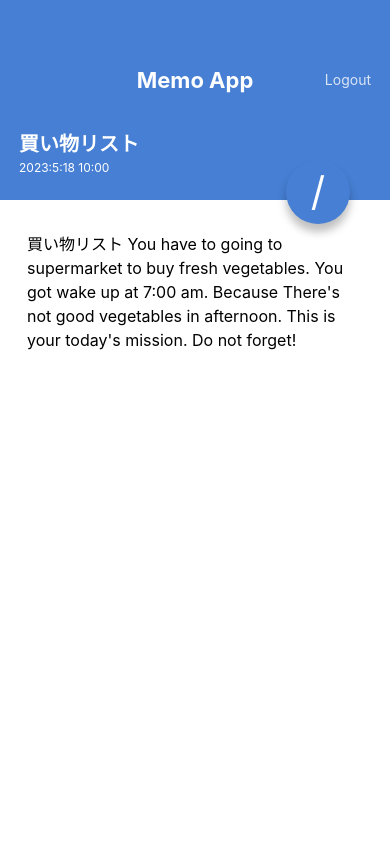
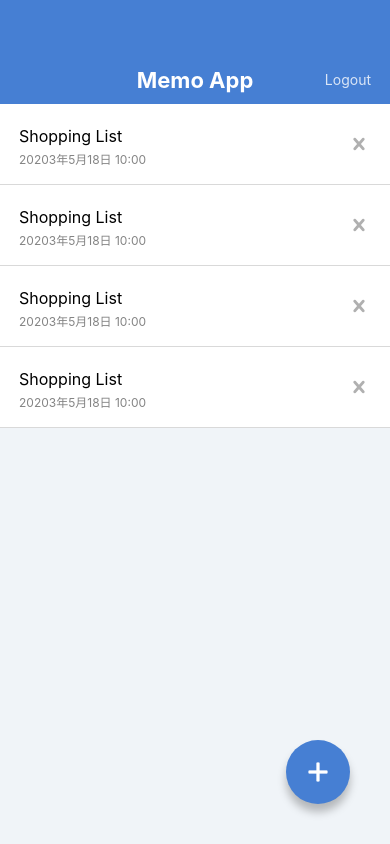
Before and after one commit to fujitakeito/MemoApp, a React Native app: screen / in a window 390 px wide. Built offline with nearby package versions, Linux system fonts and the light colour scheme.

Commit message:
Install @expo/vector-icons

```diff
--- a/App.jsx
+++ b/App.jsx
@@ -3,6 +3,6 @@ import MemoDetailScreen from './src/screens/MemoDetailScreen';
 
 export default function App() {
   return (
-    <MemoDetailScreen/>
+    <MemoListScreen/>
   );
 }
--- a/package.json
+++ b/package.json
@@ -9,6 +9,7 @@
     "web": "expo start --web"
   },
   "dependencies": {
+    "@expo/vector-icons": "^13.0.0",
     "expo": "~48.0.15",
     "expo-status-bar": "~1.4.4",
     "prop-types": "^15.8.1",
--- a/src/components/CircleButton.jsx
+++ b/src/components/CircleButton.jsx
@@ -1,21 +1,22 @@
-import { StyleSheet, Text, View } from 'react-native'
+import { StyleSheet, View } from 'react-native'
 import React from 'react'
 import { string, shape } from 'prop-types'
+import { Entypo } from '@expo/vector-icons';
 
 export default function CircleButton(props) {
 
-    const { children, style } = props;
+    const { style, name } = props;
 
     return (
         <View style={[styles.circleButton, style]}>
-            <Text style={styles.circleButtonLabel}>{children}</Text>
+            <Entypo name={name} size={32} color="white" />
         </View>
     )
 }
 
 CircleButton.propTypes = {
-    children: string.isRequired,
     style: shape(),
+    name: string.isRequired,
 }
 
 CircleButton.defaultProps = {
--- a/src/components/MemoList.jsx
+++ b/src/components/MemoList.jsx
@@ -1,5 +1,6 @@
 import { View, Text, StyleSheet } from 'react-native'
 import React from 'react'
+import { Entypo } from '@expo/vector-icons';
 
 export default function MemoList() {
     return (
@@ -11,7 +12,7 @@ export default function MemoList() {
                         <Text style={styles.memoListItemDate}>20203年5月18日 10:00</Text>
                     </View>
                     <View>
-                        <Text>X</Text>
+                        <Entypo name="cross" size={24} color="#b0b0b0" />
                     </View>
                 </View>
 
@@ -21,7 +22,7 @@ export default function MemoList() {
                         <Text style={styles.memoListItemDate}>20203年5月18日 10:00</Text>
                     </View>
                     <View>
-                        <Text>X</Text>
+                        <Entypo name="cross" size={24} color="#b0b0b0" />
                     </View>
                 </View>
 
@@ -31,7 +32,7 @@ export default function MemoList() {
                         <Text style={styles.memoListItemDate}>20203年5月18日 10:00</Text>
                     </View>
                     <View>
-                        <Text>X</Text>
+                        <Entypo name="cross" size={24} color="#b0b0b0" />
                     </View>
                 </View>
 
@@ -41,7 +42,7 @@ export default function MemoList() {
                         <Text style={styles.memoListItemDate}>20203年5月18日 10:00</Text>
                     </View>
                     <View>
-                        <Text>X</Text>
+                        <Entypo name="cross" size={24} color="#b0b0b0" />
                     </View>
                 </View>
 
--- a/src/screens/MemoDetailScreen.jsx
+++ b/src/screens/MemoDetailScreen.jsx
@@ -24,7 +24,7 @@ export default function MemoDetailScreen() {
                 </ScrollView>
             </View>
 
-            <CircleButton style={{top: 160, bottom: "auto"}}>/</CircleButton>
+            <CircleButton style={{top: 160, bottom: "auto"}} name='edit'/>
         </View>
     )
 }
--- a/src/screens/MemoListScreen.jsx
+++ b/src/screens/MemoListScreen.jsx
@@ -9,7 +9,7 @@ export default function MemoListScreen() {
         <View style={styles.container}>
             <AppBar />
             <MemoList />
-            <CircleButton>+</CircleButton>
+            <CircleButton name='plus'/>
         </View>
     )
 }
```
